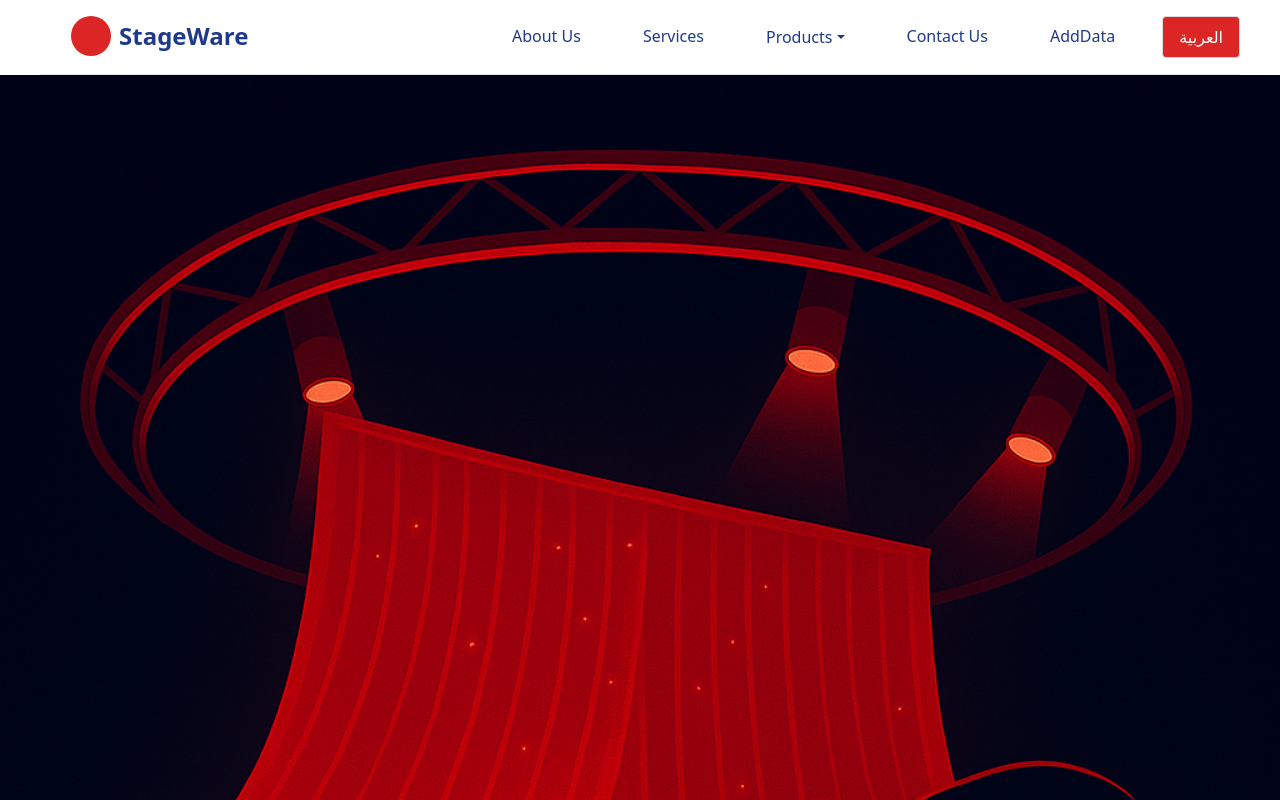
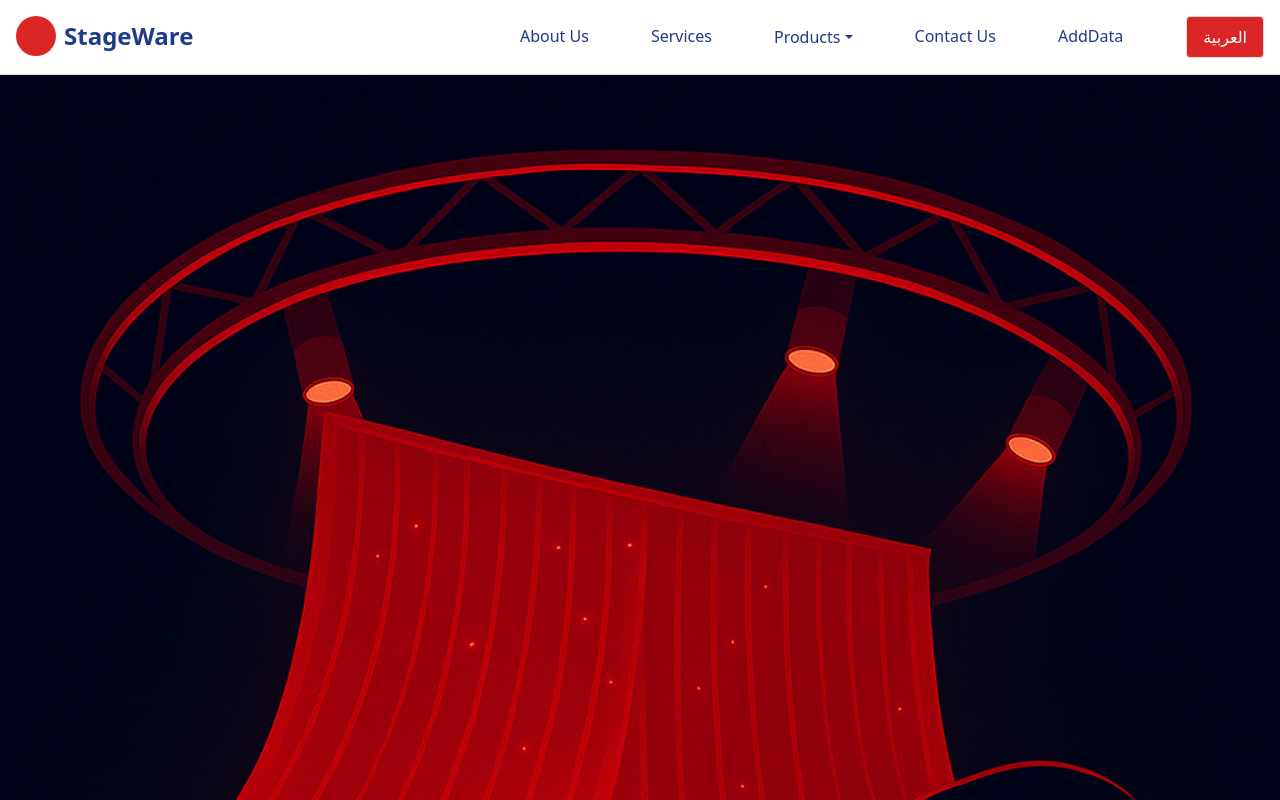
Before and after one commit to khaledhussein-web/Fabrics, a React (Vite) app: page / in a window 1280 px wide. Shown: the top 800 px of the page. Built offline with nearby package versions, Linux system fonts and the light colour scheme.

Commit message:
Adjusting the navbar margins

```diff
--- a/src/assets/style.css
+++ b/src/assets/style.css
@@ -52,8 +52,8 @@ button:hover,
 .btn-ghost:hover {
   /* background-color: var(--background-color); */
   /* color: var(--accent-color); */
+  /* color:#1e3a8a; */
   border: 1px solid var(--accent-color);
-  /* color:#1e3a8a; */
   color:white;
 }
 
@@ -85,7 +85,7 @@ button:hover,
 
 
 
-/* === Menu CSS === */
+/* === navbar CSS === */
 
 
 header {
@@ -97,7 +97,7 @@ header {
   justify-content: space-between;
   align-items: center;
   padding: 14px 60px;
-  max-width: 1200px;
+  max-width: 1500px;
   margin: auto;
   background: rgba(255, 255, 255, 0.95);
   -webkit-backdrop-filter: blur(10px);
@@ -138,6 +138,17 @@ header {
   gap: 0;
 }
 
+.nav-logo {
+  color: var(--text-color);
+  text-decoration: none;
+  font-weight: 400;
+  padding: 0.5rem 1rem;
+  border-radius: 4px;
+  border-bottom: 2px solid transparent;
+  transition: all 0.3s ease;
+  cursor:pointer;
+}
+
 .nav-btn {
   color: var(--text-color);
   text-decoration: none;
@@ -164,6 +175,7 @@ header {
   display: flex;
   align-items: center;
   gap: 1rem;
+  padding: 0.5rem 1rem;
 }
 
 .lang-toggle {
@@ -261,7 +273,7 @@ header {
 
 
 
-/* === END Menu CSS === */
+/* === END navbar CSS === */
 
 
 
--- a/src/components/Navbar.jsx
+++ b/src/components/Navbar.jsx
@@ -21,7 +21,7 @@ export default function Navbar({ lang, toggleLang, t }) {
 
         {/* ===== Brand ===== */}
 
-        <Link to="/" className="nav-btn">
+        <Link to="/" className="nav-logo">
           <div className="brand">
             <div className="logo"></div>
             <div className="brand-text">{t.brand}</div>
```
